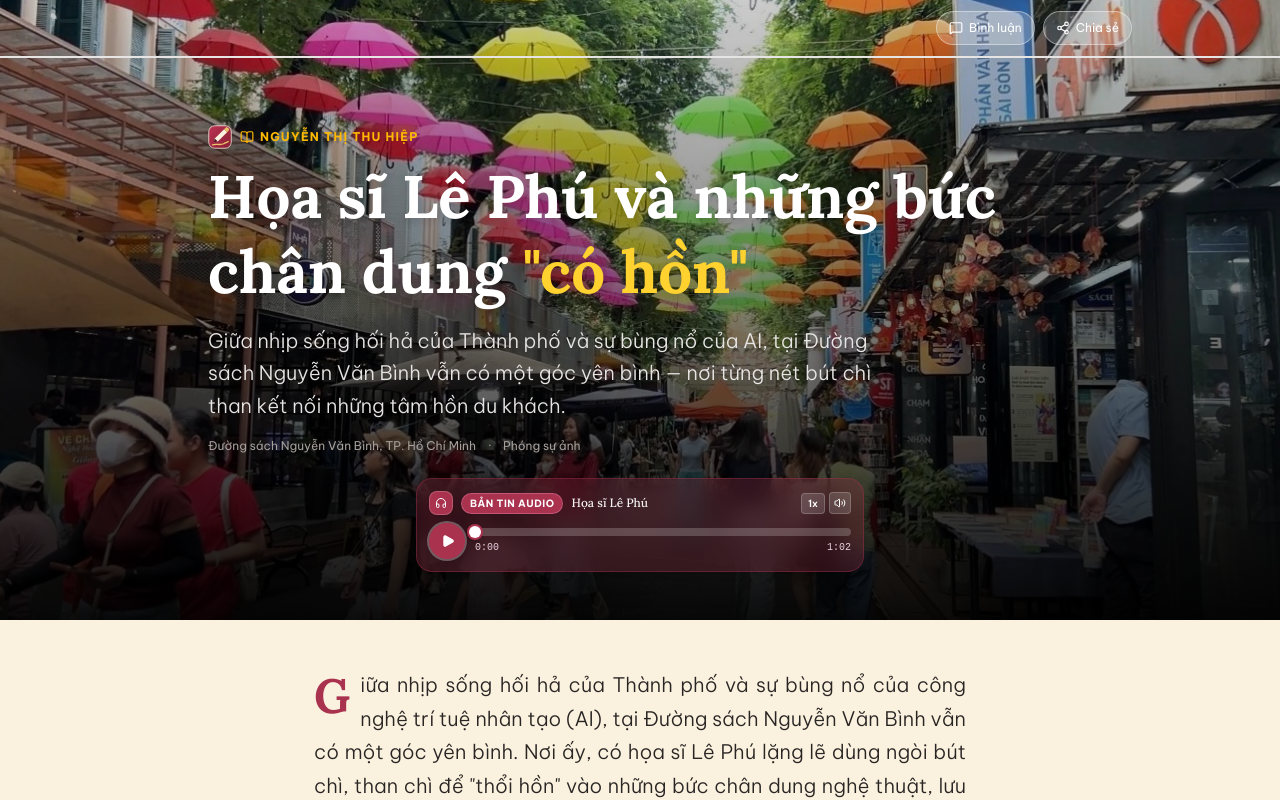
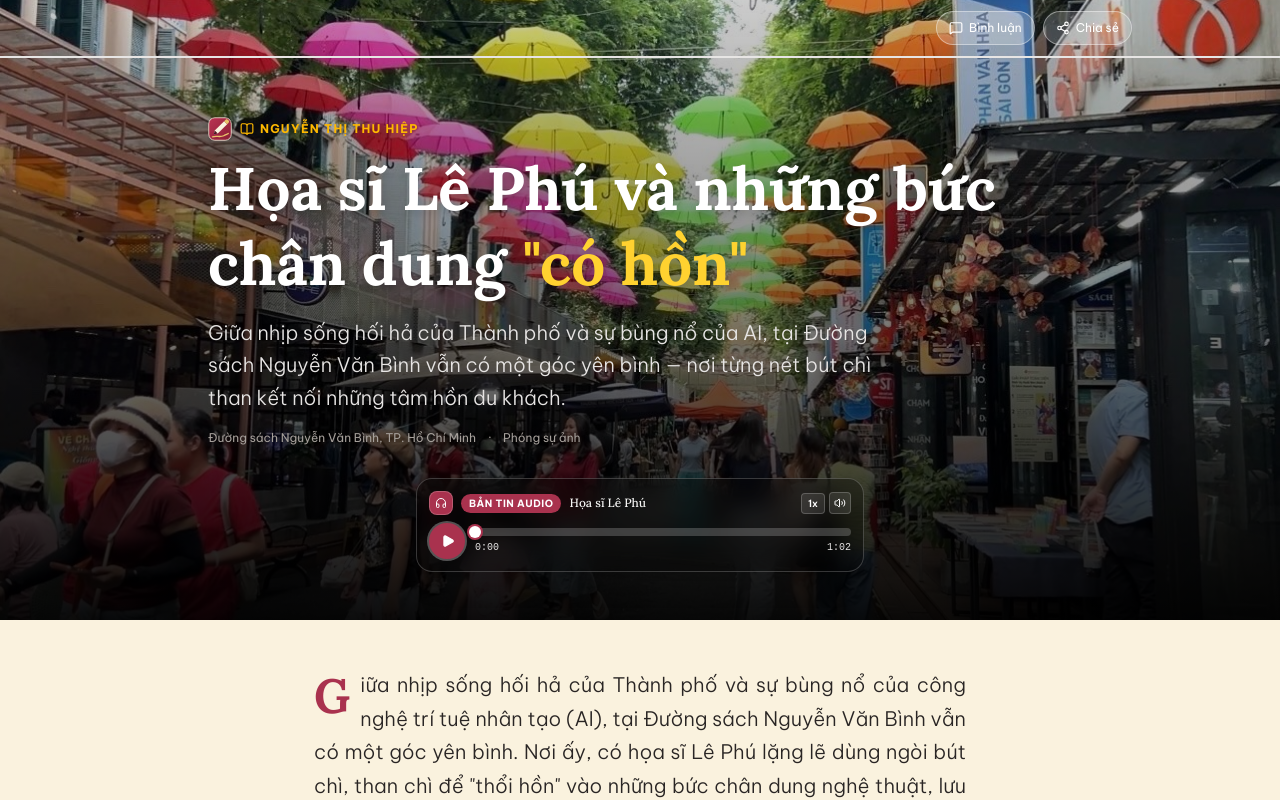
Before and after one commit to BlueStar124/le-phu-interactive-story, a Next.js app: page / in a window 1280 px wide. Shown: the top 800 px of the page. Built offline with nearby package versions, Linux system fonts and the light colour scheme; no server answers.

Commit message:
style: make voice player fully transparent neutral glass and centered

```diff
--- a/src/app/page.tsx
+++ b/src/app/page.tsx
@@ -101,9 +101,11 @@ function Hero() {
           <span>Phóng sự ảnh</span>
         </div>
 
-        {/* Voice Player: Bản tin audio (gọn gàng, căn giữa) */}
-        <div className="mt-5 sm:mt-6 w-full max-w-md mx-auto flex justify-center">
-          <AudioStoryPlayer />
+        {/* Voice Player: Bản tin audio (căn giữa hoàn toàn) */}
+        <div className="w-full flex justify-center mt-6 sm:mt-8">
+          <div className="w-full max-w-md">
+            <AudioStoryPlayer />
+          </div>
         </div>
       </div>
     </section>
--- a/src/components/AudioStoryPlayer.tsx
+++ b/src/components/AudioStoryPlayer.tsx
@@ -107,7 +107,7 @@ export default function AudioStoryPlayer({ className = "" }: AudioStoryPlayerPro
 
   return (
     <div
-      className={`relative w-full rounded-2xl bg-[#A9324E]/25 backdrop-blur-md border border-[#A9324E]/40 p-2.5 sm:p-3 text-white shadow-xl transition-all duration-300 hover:bg-[#A9324E]/35 hover:border-[#A9324E]/60 ${className}`}
+      className={`relative w-full rounded-2xl bg-black/30 backdrop-blur-md border border-white/20 p-2.5 sm:p-3 text-white shadow-xl transition-all duration-300 hover:bg-black/40 hover:border-white/35 ${className}`}
     >
       {/* Hidden audio element */}
       <audio
@@ -127,7 +127,7 @@ export default function AudioStoryPlayer({ className = "" }: AudioStoryPlayerPro
             <span className="flex-shrink-0 inline-flex items-center justify-center w-6 h-6 rounded-lg bg-[#A9324E] text-white shadow-xs border border-white/20">
               <Headphones className="w-3 h-3" />
             </span>
-            <span className="text-[10px] font-bold uppercase tracking-wider text-white bg-[#A9324E] px-2 py-0.5 rounded-full border border-pink-300/30 shadow-xs flex-shrink-0">
+            <span className="text-[10px] font-bold uppercase tracking-wider text-white bg-[#A9324E] px-2 py-0.5 rounded-full shadow-xs flex-shrink-0">
               Bản tin audio
             </span>
             <span className="text-xs font-medium text-stone-100 truncate font-serif">
@@ -135,9 +135,9 @@ export default function AudioStoryPlayer({ className = "" }: AudioStoryPlayerPro
             </span>
             {isPlaying && (
               <div className="flex items-center gap-0.5 h-3 flex-shrink-0">
-                <span className="w-0.5 h-2 bg-pink-300 rounded-full animate-pulse" />
-                <span className="w-0.5 h-3 bg-pink-200 rounded-full animate-bounce delay-75" />
-                <span className="w-0.5 h-1.5 bg-pink-300 rounded-full animate-pulse delay-150" />
+                <span className="w-0.5 h-2 bg-amber-300 rounded-full animate-pulse" />
+                <span className="w-0.5 h-3 bg-amber-300 rounded-full animate-bounce delay-75" />
+                <span className="w-0.5 h-1.5 bg-amber-300 rounded-full animate-pulse delay-150" />
               </div>
             )}
           </div>
@@ -146,7 +146,7 @@ export default function AudioStoryPlayer({ className = "" }: AudioStoryPlayerPro
           <div className="flex items-center gap-1 flex-shrink-0">
             <button
               onClick={cycleSpeed}
-              className="text-[10px] font-semibold px-1.5 py-0.5 rounded bg-white/15 hover:bg-white/25 border border-white/20 text-white transition cursor-pointer touch-manipulation"
+              className="text-[10px] font-semibold px-1.5 py-0.5 rounded bg-white/10 hover:bg-white/20 border border-white/20 text-white transition cursor-pointer touch-manipulation"
               title="Tốc độ phát"
               aria-label={`Tốc độ phát ${playbackRate}x`}
             >
@@ -154,7 +154,7 @@ export default function AudioStoryPlayer({ className = "" }: AudioStoryPlayerPro
             </button>
             <button
               onClick={toggleMute}
-              className="p-1 rounded bg-white/15 hover:bg-white/25 border border-white/20 text-white transition cursor-pointer touch-manipulation"
+              className="p-1 rounded bg-white/10 hover:bg-white/20 border border-white/20 text-white transition cursor-pointer touch-manipulation"
               title={isMuted ? "Bật âm thanh" : "Tắt âm thanh"}
               aria-label={isMuted ? "Bật âm thanh" : "Tắt âm thanh"}
             >
@@ -169,7 +169,7 @@ export default function AudioStoryPlayer({ className = "" }: AudioStoryPlayerPro
           <button
             onClick={togglePlay}
             className={`flex-shrink-0 w-8 h-8 sm:w-9 sm:h-9 rounded-full flex items-center justify-center transition-all duration-200 cursor-pointer touch-manipulation shadow-md active:scale-95 bg-[#A9324E] hover:bg-[#8e243d] text-white ring-2 ring-white/30 ${
-              isPlaying ? "ring-pink-300/50" : ""
+              isPlaying ? "ring-amber-300/40" : ""
             }`}
             title={isPlaying ? "Tạm dừng" : "Nghe đọc phóng sự"}
             aria-label={isPlaying ? "Tạm dừng" : "Nghe đọc phóng sự"}
@@ -190,7 +190,7 @@ export default function AudioStoryPlayer({ className = "" }: AudioStoryPlayerPro
               title="Kéo hoặc nhấn để tua"
             >
               <div
-                className="h-full bg-gradient-to-r from-pink-300 to-[#A9324E] rounded-full relative transition-[width] duration-75"
+                className="h-full bg-gradient-to-r from-amber-400 to-[#A9324E] rounded-full relative transition-[width] duration-75"
                 style={{ width: `${progressPercent}%` }}
               >
                 <span className="absolute right-0 top-1/2 -translate-y-1/2 translate-x-1/2 w-3 h-3 bg-white ring-2 ring-[#A9324E] rounded-full shadow-md group-hover:scale-125 transition-transform" />
@@ -198,13 +198,13 @@ export default function AudioStoryPlayer({ className = "" }: AudioStoryPlayerPro
             </div>
 
             {/* Time labels */}
-            <div className="flex items-center justify-between text-[10px] text-pink-100/90 font-mono">
+            <div className="flex items-center justify-between text-[10px] text-stone-200 font-mono">
               <span>{formatTime(currentTime)}</span>
               <div className="flex items-center gap-1.5">
                 {currentTime > 0 && (
                   <button
                     onClick={handleRestart}
-                    className="hover:text-white transition text-[9px] flex items-center gap-0.5 cursor-pointer font-sans"
+                    className="hover:text-amber-300 transition text-[9px] flex items-center gap-0.5 cursor-pointer font-sans"
                     title="Nghe lại từ đầu"
                   >
                     <RotateCcw className="w-2 h-2" />
```
